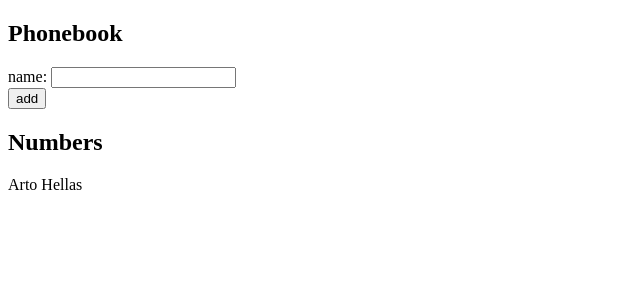
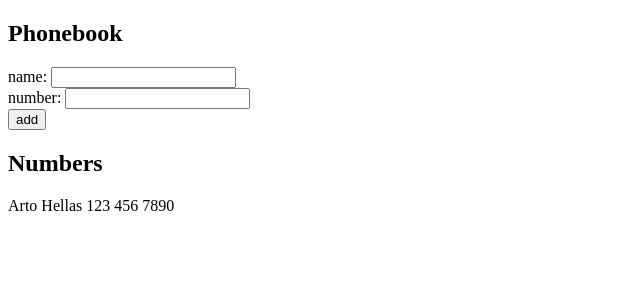
Before and after one commit to Heikura/FullStack, a React (Create React App) app in the folder osa2/puhelinluettelo/: page / in a window 1280 px wide. Shown: the top 300 px of the page, without its empty margins (0-640 px from the left). Built offline with nearby package versions, Linux system fonts and the light colour scheme.

Commit message:
2.8 done.

```diff
--- a/osa2/puhelinluettelo/src/components/App.js
+++ b/osa2/puhelinluettelo/src/components/App.js
@@ -2,17 +2,22 @@
 
 const App = () => {
   const [ persons, setPersons] = useState([
-    { name: 'Arto Hellas' }
+    { name: 'Arto Hellas',
+      number: '123 456 7890'}
   ])
   const [ newName, setNewName ] = useState('')
 
+  const [ newNum, setNewNum ] = useState('')
+
   const addPerson = (event) => {
     if (persons.map(p => p.name).includes(newName)){
+      event.preventDefault()
       alert(`${newName} is already added to phonebook`);
     } else {
       event.preventDefault()
       const personObj = [{
-        name: newName
+        name: newName,
+        number: newNum
       }]
       setPersons(persons.concat(personObj))
     }
@@ -22,6 +27,10 @@
     setNewName(event.target.value)
   }
 
+  const handleNum = (event) => {
+    setNewNum(event.target.value)
+  }
+
   return (
     <div>
       <h2>Phonebook</h2>
@@ -29,12 +38,13 @@
         <div>
           name: <input value={newName} onChange={handlePerson}/>
         </div>
+        <div>number: <input value={newNum} onChange={handleNum}/></div>
         <div>
           <button type="submit">add</button>
         </div>
       </form>
       <h2>Numbers</h2>
-        {persons.map(person => <p key={person.name}> {person.name}</p>)}
+        {persons.map(person => <p key={person.name}> {person.name} {person.number}</p>)}
     </div>
   )
 
```
